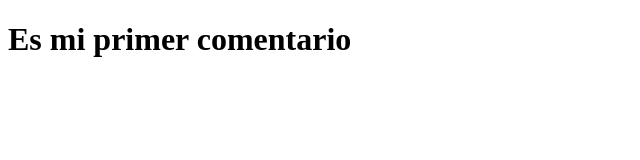
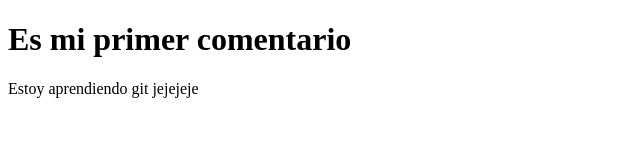
Before and after one commit to RulyYallico/blog_site_vitacora, a plain HTML site: page index.html in a window 1280 px wide. Shown: the whole page, without its empty margins (0-640 px from the left). Drawn offline with Linux system fonts and the light colour scheme.

Commit message:
mi segundo cambio es un p!

```diff
--- a/index.html
+++ b/index.html
@@ -8,5 +8,7 @@
 </head>
 <body>
 	<h1>Es mi primer comentario</h1>
+
+	<p>Estoy aprendiendo git jejejeje</p>
 </body>
 </html>
```
